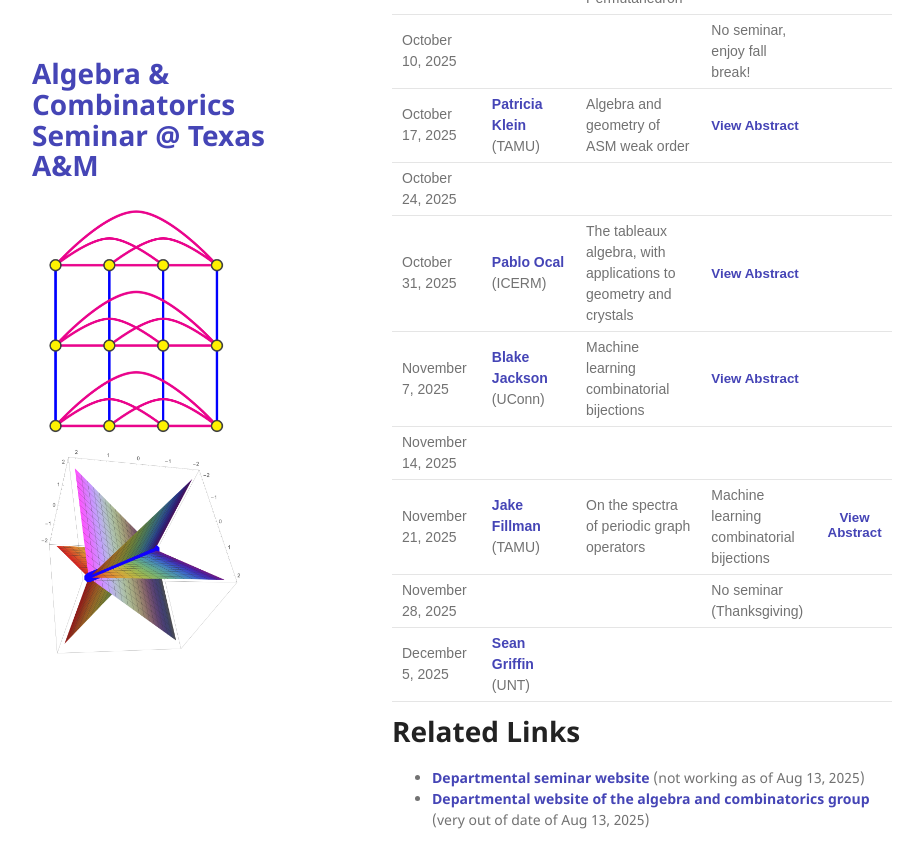
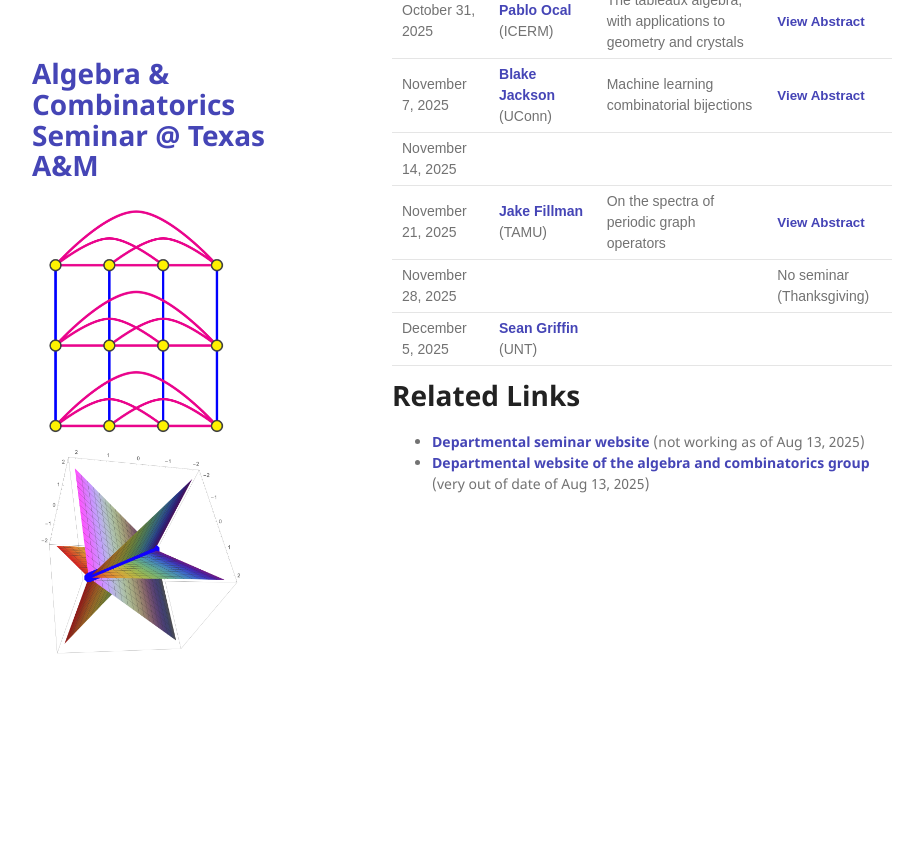
Before and after one commit to tamu-seminar/alg-comb, a Jekyll site: the page built from index.md, in a window 1280 px wide and 900 px high, scrolled down 848 px. Shown: the top 868 px of the window, without its empty margins (178-1101 px from the left). Built offline with Jekyll 4.4.1, drawn with Linux system fonts in a browser that asks for light colours.

Commit message:
fixed mistake

```diff
--- a/index.md
+++ b/index.md
@@ -35,7 +35,7 @@ The organizers are [Chun-Hung Liu](https://people.tamu.edu/~chliu/) and [Galen D
 | October 31, 2025 |[Pablo Ocal](https://pabloocal.github.io/) (ICERM) | The tableaux algebra, with applications to geometry and crystals | <button type="button" class="abstract-link" onclick="showAbstract('ocal')">View Abstract</button> |
 | November 7, 2025 | [Blake Jackson](https://www.blakejacksonmath.com/) (UConn) | Machine learning combinatorial bijections  | <button type="button" class="abstract-link" onclick="showAbstract('jackson')">View Abstract</button> |
 | November 14, 2025 | | | |
-| November 21, 2025 | [Jake Fillman](https://sites.google.com/site/jakefillman/) (TAMU)| On the spectra of periodic graph operators | Machine learning combinatorial bijections  | <button type="button" class="abstract-link" onclick="showAbstract('fillman')">View Abstract</button>|
+| November 21, 2025 | [Jake Fillman](https://sites.google.com/site/jakefillman/) (TAMU)| On the spectra of periodic graph operators | <button type="button" class="abstract-link" onclick="showAbstract('fillman')">View Abstract</button>|
 | November 28, 2025 | | | No seminar (Thanksgiving) |
 | December 5, 2025 | [Sean Griffin](https://sites.google.com/view/sgriffin/home) (UNT) | | |
 
```
